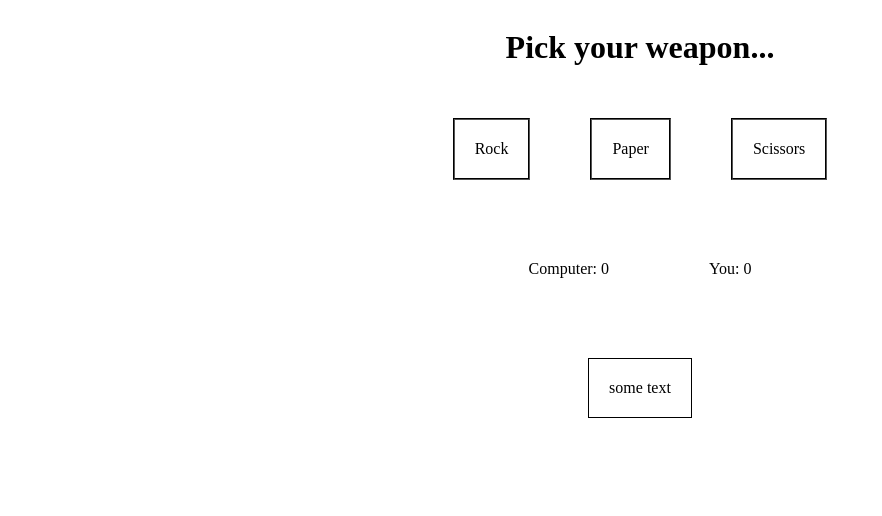
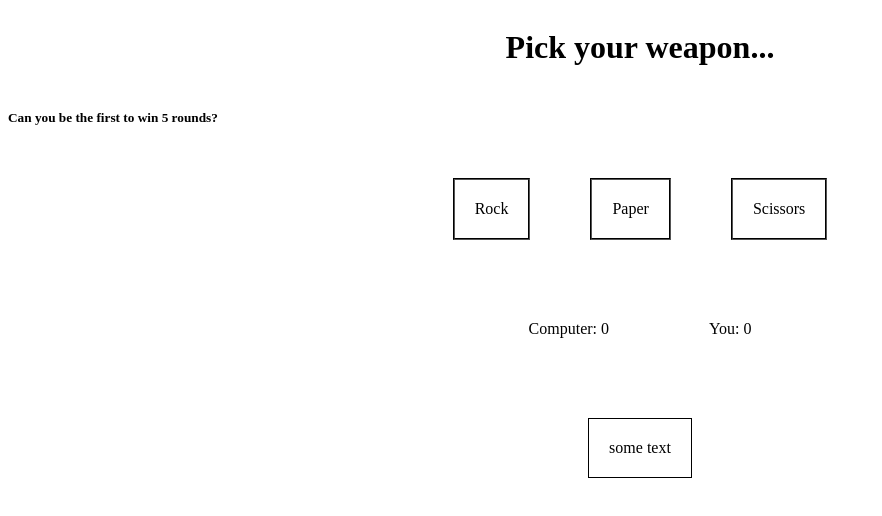
Before and after one commit to LukeBeaumont/Rock-Paper-Scissors, a plain HTML site: page index.html in a window 1280 px wide. Shown: the whole page, without its empty margins (0-882 px from the left). Drawn offline with Linux system fonts and the light colour scheme.

Commit message:
Add second header

```diff
--- a/index.html
+++ b/index.html
@@ -10,8 +10,9 @@
   <body>
     <div class = header>
       <h1>Pick your weapon...</h1>
+
     </div>
-
+    <h5>Can you be the first to win 5 rounds?</h5>
     <div class = main-container>
       <div class = player-option id = "rock"> Rock </div>
       <div class = player-option id = "paper"> Paper </div>
```
